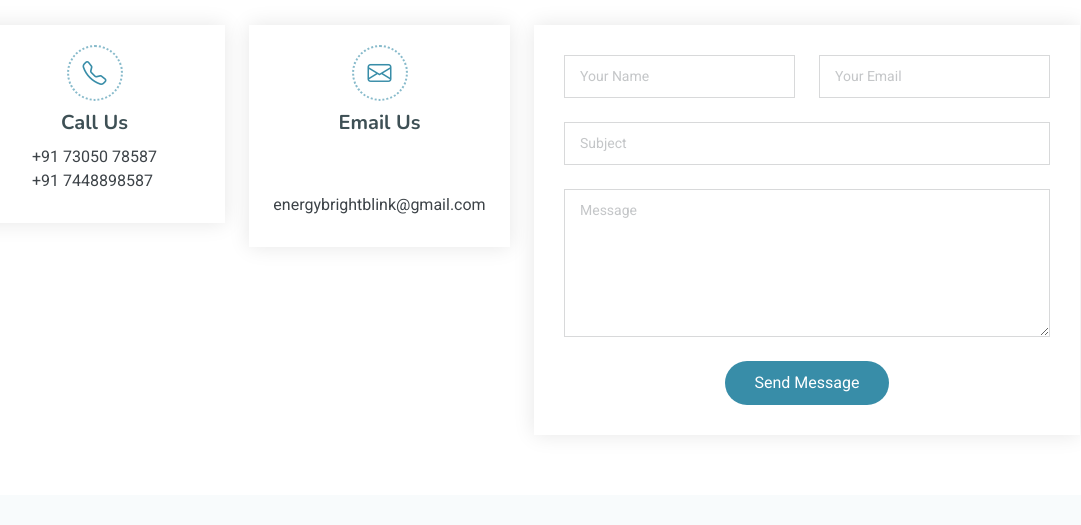
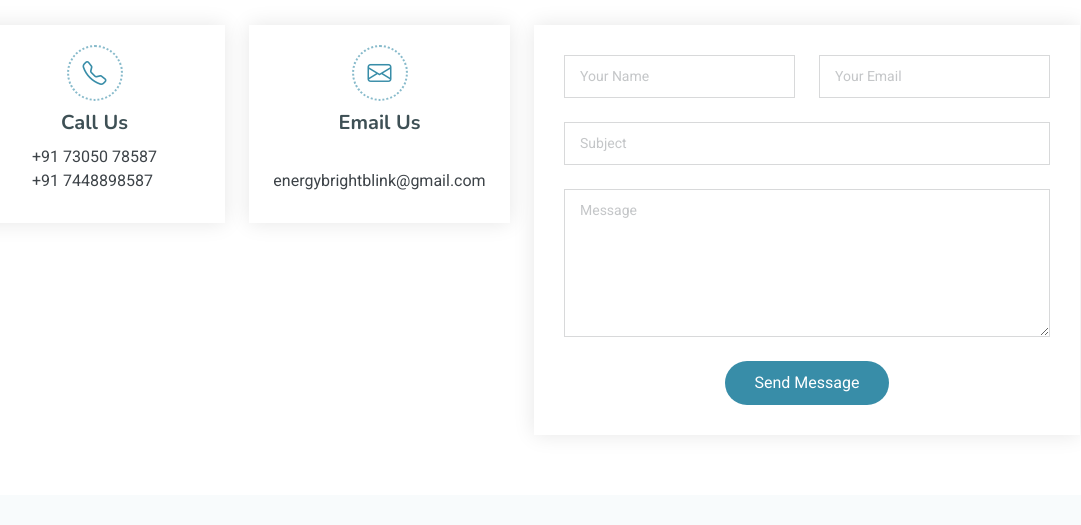
Before and after one commit to brightblinkenergy/brightblinkenergy.github.io, a plain HTML site: page index.html in a window 1280 px wide. Shown: the part 4917-5442 px from the top of the page, without its empty margins (118-1199 px from the left). Drawn offline with nearby package versions, Linux system fonts and the light colour scheme.

Commit message:
17-12-2024_modified_changes

```diff
--- a/index.html
+++ b/index.html
@@ -829,7 +829,7 @@
             <div class="info-item d-flex flex-column justify-content-center align-items-center" data-aos="fade-up" data-aos-delay="400">
               <i class="bi bi-envelope"></i>
               <h3>Email Us</h3>
-              <p><br/><br/>energybrightblink@gmail.com</p>
+              <p><br/>energybrightblink@gmail.com</p>
             </div>
           </div><!-- End Info Item -->
 
```
